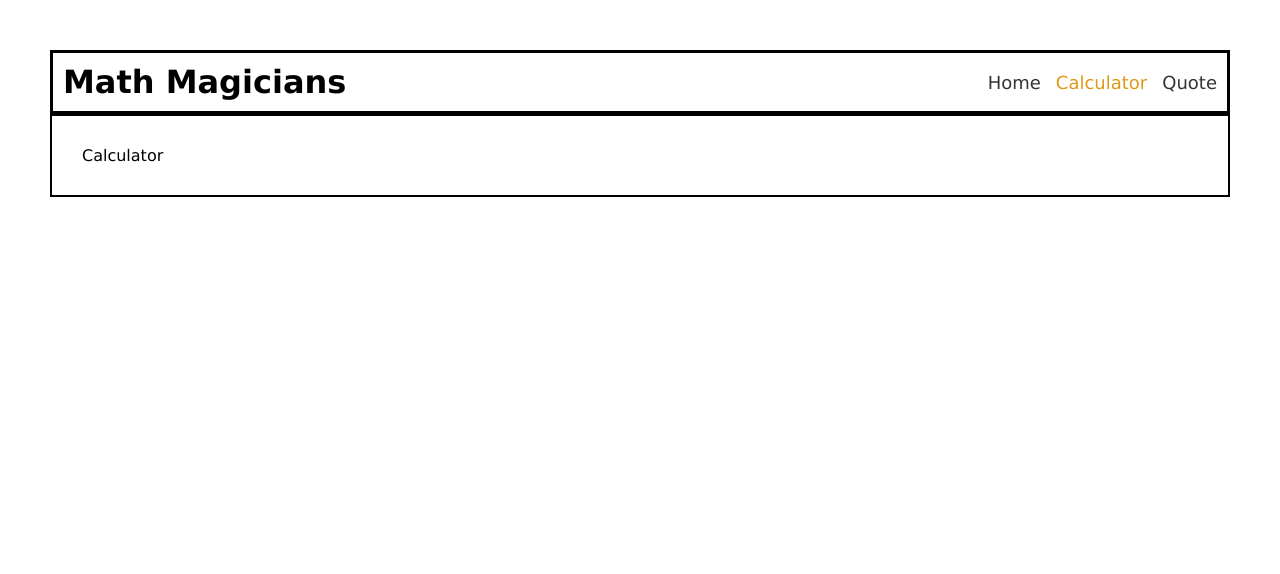
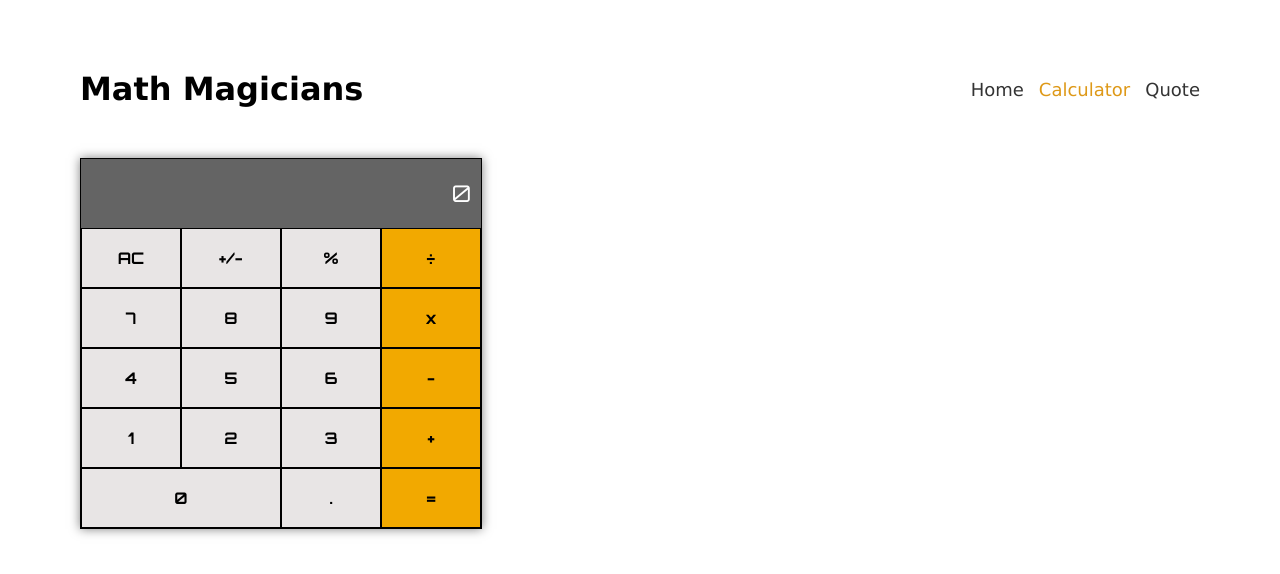
Before and after one commit to preciousbetine/microverse-math-magicians-full, a React (Vite) app: page /calculate in a window 1280 px wide. Shown: the top 574 px of the page. Built offline with nearby package versions, Linux system fonts and the light colour scheme.

Commit message:
Add calculator component

```diff
--- a/package.json
+++ b/package.json
@@ -9,6 +9,8 @@
     "preview": "vite preview"
   },
   "dependencies": {
+    "big.js": "^6.2.1",
+    "prop-types": "^15.8.1",
     "react": "^18.2.0",
     "react-dom": "^18.2.0",
     "react-router-dom": "^6.9.0",
--- /dev/null
+++ b/src/components/Calculator.jsx
@@ -0,0 +1,70 @@
+import React, { useState } from 'react';
+import PropTypes from 'prop-types';
+import calculate from '@/logic/calculate';
+import Style from '@/styles/Calculator.module.scss';
+
+function Screen(props) {
+  const { value } = props;
+  return (
+    <div className={Style.screen}>
+      {value}
+    </div>
+  );
+}
+
+function Keypad(props) {
+  const {
+    calculatorObject,
+    updateCalculatorObject,
+  } = props;
+  const keys = ['AC', '+/-', '%', '÷', '7', '8', '9', 'x', '4', '5', '6', '-', '1', '2', '3', '+', '0', '.', '='];
+
+  const buttonClicked = (e) => {
+    const buttonName = e.target.innerText;
+    const result = calculate(calculatorObject, buttonName);
+    updateCalculatorObject(result);
+  };
+
+  return (
+    <div className={Style.keypad}>
+      {keys.map((key, index) => (
+        <button key={`keypad-btn-${index + 1}`} type="button" className={Style['keypad-button']} onClick={buttonClicked}>
+          {key}
+        </button>
+      ))}
+    </div>
+  );
+}
+
+function Calculator() {
+  const [calculatorObject, updateCalculatorObject] = useState({
+    total: null,
+    next: null,
+    operation: null,
+  });
+  const { next, total } = calculatorObject;
+  return (
+    <div className={Style.calculator}>
+      <Screen value={next || total || '0'} />
+      <Keypad
+        calculatorObject={calculatorObject}
+        updateCalculatorObject={updateCalculatorObject}
+      />
+    </div>
+  );
+}
+
+Screen.propTypes = {
+  value: PropTypes.string.isRequired,
+};
+
+Keypad.propTypes = {
+  calculatorObject: PropTypes.shape({
+    total: PropTypes.string,
+    next: PropTypes.string,
+    operation: PropTypes.string,
+  }).isRequired,
+  updateCalculatorObject: PropTypes.func.isRequired,
+};
+
+export default Calculator;
--- a/src/components/Header.jsx
+++ b/src/components/Header.jsx
@@ -1,10 +1,10 @@
 import React from 'react'
 import Navbar from '@/components/Navbar';
-import '@/styles/Header.module.scss';
+import Styles from '@/styles/Header.module.scss';
 
 const Header = () => {
   return (
-    <header>
+    <header className={Styles.header}>
       <h1>Math Magicians</h1>
       <Navbar />
     </header>
--- /dev/null
+++ b/src/logic/calculate.js
@@ -0,0 +1,133 @@
+import operate from './operate';
+
+function isNumber(item) {
+  return !!item.match(/[0-9]+/);
+}
+
+/**
+ * Given a button name and a calculator data object, return an updated
+ * calculator data object.
+ *
+ * Calculator data object contains:
+ *   total:s      the running total
+ *   next:String       the next number to be operated on with the total
+ *   operation:String  +, -, etc.
+ */
+export default function calculate(obj, buttonName) {
+  if (buttonName === 'AC') {
+    return {
+      total: null,
+      next: null,
+      operation: null,
+    };
+  }
+
+  if (isNumber(buttonName)) {
+    if (buttonName === '0' && obj.next === '0') {
+      return {};
+    }
+    // If there is an operation, update next
+    if (obj.operation) {
+      if (obj.next && obj.next !== '0') {
+        return { ...obj, next: obj.next + buttonName };
+      }
+      return { ...obj, next: buttonName };
+    }
+    // If there is no operation, update next and clear the value
+    if (obj.next && obj.next !== '0') {
+      return {
+        next: obj.next + buttonName,
+        total: null,
+      };
+    }
+    return {
+      next: buttonName,
+      total: null,
+    };
+  }
+
+  if (buttonName === '.') {
+    if (obj.next) {
+      if (obj.next.includes('.')) {
+        return { ...obj };
+      }
+      return { ...obj, next: `${obj.next}.` };
+    }
+    if (obj.operation) {
+      return { ...obj, next: '0.' };
+    }
+    if (obj.total) {
+      if (obj.total.includes('.')) {
+        return {};
+      }
+      return { ...obj, next: `${obj.total}.` };
+    }
+    return { ...obj, next: '0.' };
+  }
+
+  if (buttonName === '=') {
+    if (obj.next && obj.operation) {
+      return {
+        total: operate(obj.total, obj.next, obj.operation),
+        next: null,
+        operation: null,
+      };
+    }
+    // '=' with no operation, nothing to do
+    return {};
+  }
+
+  if (buttonName === '+/-') {
+    if (obj.next) {
+      return { ...obj, next: (-1 * parseFloat(obj.next)).toString() };
+    }
+    if (obj.total) {
+      return { ...obj, total: (-1 * parseFloat(obj.total)).toString() };
+    }
+    return {};
+  }
+
+  // Button must be an operation
+
+  // When the user presses an operation button without having entered
+  // a number first, do nothing.
+  // if (!obj.next && !obj.total) {
+  //   return {};
+  // }
+
+  // User pressed an operation after pressing '='
+  if (!obj.next && obj.total && !obj.operation) {
+    return { ...obj, operation: buttonName };
+  }
+
+  // User pressed an operation button and there is an existing operation
+  if (obj.operation) {
+    if (obj.total && !obj.next) {
+      return { ...obj, operation: buttonName };
+    }
+
+    if (!obj.total) {
+      return { total: 0, operation: buttonName };
+    }
+
+    return {
+      total: operate(obj.total, obj.next, obj.operation),
+      next: null,
+      operation: buttonName,
+    };
+  }
+
+  // no operation yet, but the user typed one
+
+  // The user hasn't typed a number yet, just save the operation
+  if (!obj.next) {
+    return { operation: buttonName };
+  }
+
+  // save the operation and shift 'next' into 'total'
+  return {
+    total: obj.next,
+    next: null,
+    operation: buttonName,
+  };
+}
--- /dev/null
+++ b/src/logic/operate.js
@@ -0,0 +1,30 @@
+import Big from 'big.js';
+
+export default function operate(numberOne, numberTwo, operation) {
+  const one = Big(numberOne);
+  const two = Big(numberTwo);
+  if (operation === '+') {
+    return one.plus(two).toString();
+  }
+  if (operation === '-') {
+    return one.minus(two).toString();
+  }
+  if (operation === 'x') {
+    return one.times(two).toString();
+  }
+  if (operation === '÷') {
+    try {
+      return one.div(two).toString();
+    } catch (err) {
+      return "Can't divide by 0.";
+    }
+  }
+  if (operation === '%') {
+    try {
+      return one.mod(two).toString();
+    } catch (err) {
+      return "Can't find modulo as can't divide by 0.";
+    }
+  }
+  throw Error(`Unknown operation '${operation}'`);
+}
--- a/src/routes/Calculator.jsx
+++ b/src/routes/Calculator.jsx
@@ -1,8 +1,11 @@
 import React from 'react';
+import CalculatorComponent from '@/components/Calculator';
 
 const Calculator = () => {
   return (
-    <div>Calculator</div>
+    <div>
+      <CalculatorComponent />
+    </div>
   )
 };
 
--- a/src/routes/Home.jsx
+++ b/src/routes/Home.jsx
@@ -1,8 +1,39 @@
 import React from 'react'
+import Styles from '@/styles/Home.module.scss';
 
 const Home = () => {
   return (
-    <div>Home</div>
+    <div>
+      <h2 className={Styles.header}>Welcome to our page!</h2>
+      <p className={Styles.content}>
+        Lorem ipsum dolor sit amet consectetur adipisicing elit.
+        Rem ullam odio reiciendis nam porro voluptatibus voluptates
+        tempora consectetur incidunt officiis nesciunt nisi sunt sed
+        quibusdam ab, in unde suscipit. Accusamus?
+        Lorem ipsum dolor sit amet consectetur adipisicing elit.
+        Rem ullam odio reiciendis nam porro voluptatibus voluptates
+        tempora consectetur incidunt officiis nesciunt nisi sunt sed
+        quibusdam ab, in unde suscipit. Accusamus?
+        Lorem ipsum dolor sit amet consectetur adipisicing elit.
+        Rem ullam odio reiciendis nam porro voluptatibus voluptates
+        tempora consectetur incidunt officiis nesciunt nisi sunt sed
+        quibusdam ab, in unde suscipit. Accusamus?
+        <br />
+        <br />
+        Lorem ipsum dolor sit amet consectetur adipisicing elit.
+        Rem ullam odio reiciendis nam porro voluptatibus voluptates
+        tempora consectetur incidunt officiis nesciunt nisi sunt sed
+        quibusdam ab, in unde suscipit. Accusamus?
+        Lorem ipsum dolor sit amet consectetur adipisicing elit.
+        Rem ullam odio reiciendis nam porro voluptatibus voluptates
+        tempora consectetur incidunt officiis nesciunt nisi sunt sed
+        quibusdam ab, in unde suscipit. Accusamus?
+        Lorem ipsum dolor sit amet consectetur adipisicing elit.
+        Rem ullam odio reiciendis nam porro voluptatibus voluptates
+        tempora consectetur incidunt officiis nesciunt nisi sunt sed
+        quibusdam ab, in unde suscipit. Accusamus?
+      </p>
+    </div>
   )
 };
 
--- /dev/null
+++ b/src/styles/Calculator.module.scss
@@ -0,0 +1,51 @@
+@import url('https://fonts.googleapis.com/css2?family=Orbitron:wght@400;500;600;700&display=swap');
+
+.calculator {
+  box-shadow: 0 0 10px rgb(0, 0, 0, 0.5);
+  border: 1px solid;
+  width: max-content;
+}
+
+.screen {
+  width: 100%;
+  max-width: 400px;
+  overflow-wrap: break-word;
+  background-color: #646464;
+  color: #fff;
+  font-size: 23px;
+  text-align: right;
+  padding: 20px 10px;
+  font-family: 'Orbitron', sans-serif;
+}
+
+.keypad {
+  display: grid;
+  grid-template-columns: repeat(4, 100px);
+  grid-template-rows: repeat(5, 60px);
+}
+
+.keypad-button {
+  font-size: 16px;
+  background-color: #e8e5e5;
+  border: 1px solid;
+  font-weight: bold;
+  font-family: 'Orbitron', sans-serif;
+  cursor: pointer;
+  transition: 0.4s all;
+}
+
+.keypad-button:nth-child(17) {
+  grid-column: 1 / 3;
+}
+
+.keypad-button:nth-child(4),
+.keypad-button:nth-child(8),
+.keypad-button:nth-child(12),
+.keypad-button:nth-child(16),
+.keypad-button:nth-child(19) {
+  background-color: #f2a900;
+}
+
+.keypad-button:hover {
+  background-color: #428441;
+}
--- a/src/styles/Header.module.scss
+++ b/src/styles/Header.module.scss
@@ -2,6 +2,5 @@ header {
   display: flex;
   align-items: center;
   justify-content: space-between;
-  padding: 10px;
-  border: 3px solid;
+  padding: 20px 30px;
 }
--- /dev/null
+++ b/src/styles/Home.module.scss
@@ -0,0 +1,8 @@
+.header {
+  margin-bottom: 20px;
+}
+
+.content {
+  font-size: 18px;
+  line-height: 24px;
+}
--- a/src/styles/Layout.module.scss
+++ b/src/styles/Layout.module.scss
@@ -1,4 +1,3 @@
 .container {
   padding: 30px;
-  border: 2px solid;
 }
```
Also changed, not shown: 1 other file (tests, documents, lock files or other folders).
